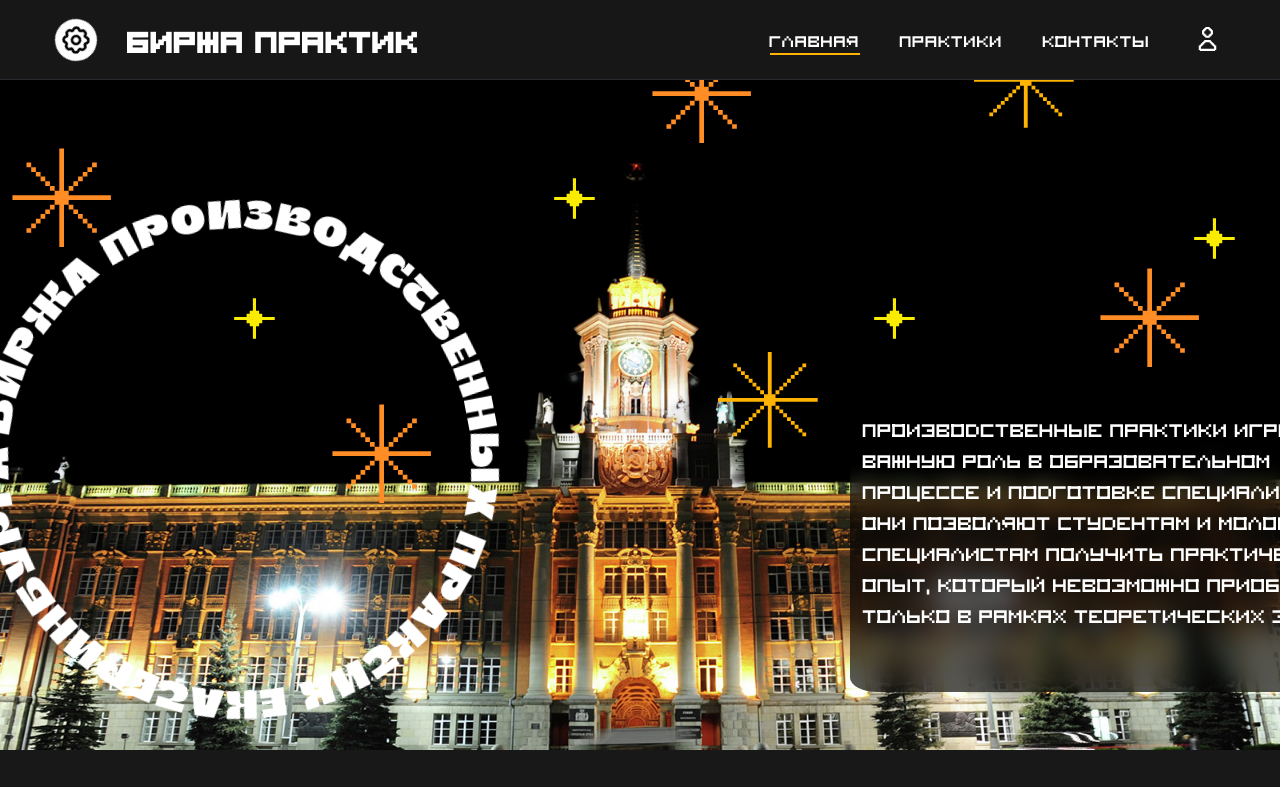
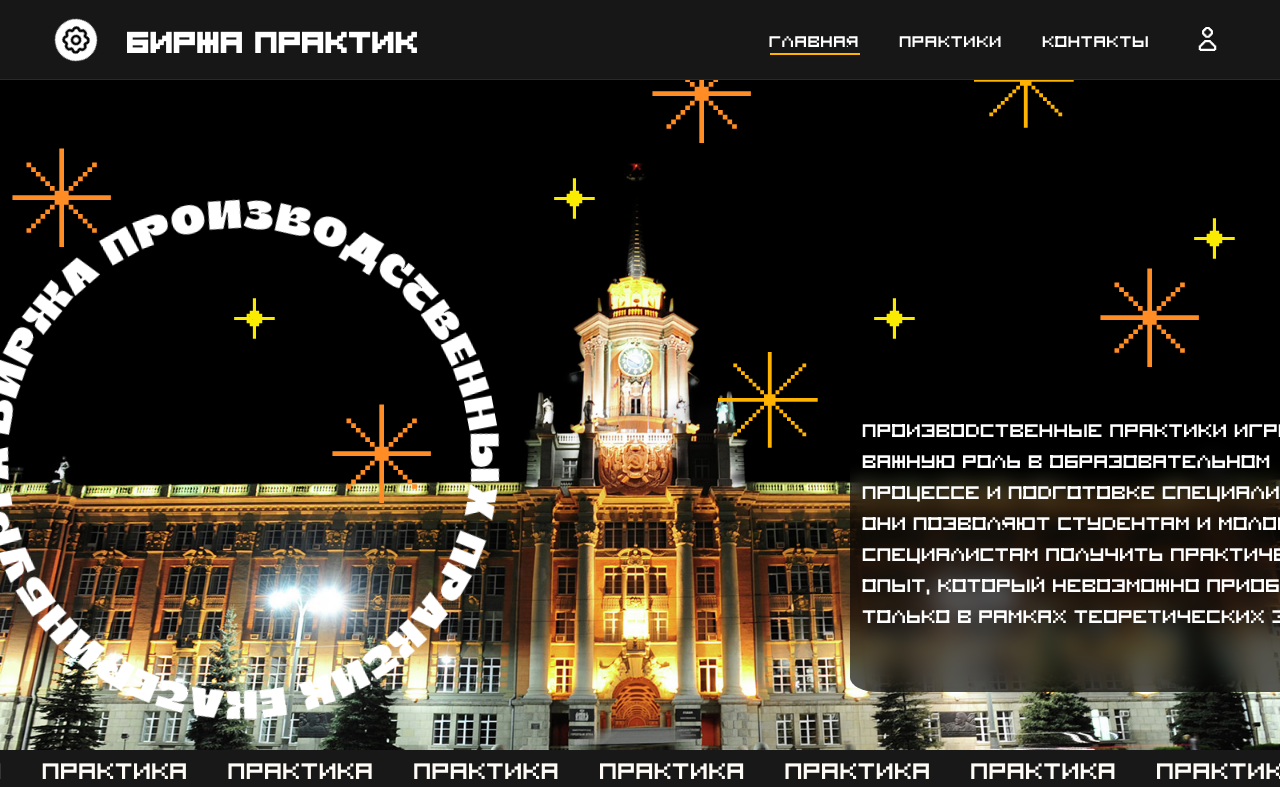
Before and after one commit to m3kskssssssss/web-uralsky-pelmeni, a React (Create React App) app: page / in a window 1280 px wide. Shown: the top 800 px of the page. Built offline with nearby package versions, Linux system fonts and the light colour scheme; no server answers.

Commit message:
Лента теперь красиво практикуется

```diff
--- a/src/components/header/style.css
+++ b/src/components/header/style.css
@@ -161,7 +161,7 @@
 	font-style: normal;
 	font-weight: 400;
 	color: #fffcf7;
-	animation: startLine 15s linear, marquee 15s linear 15s infinite;
+	animation: startLine 15s linear, marquee 15s linear infinite;  /*если что можно 15s -> 0s*/
 	width: 2600px;
 
   }
```
